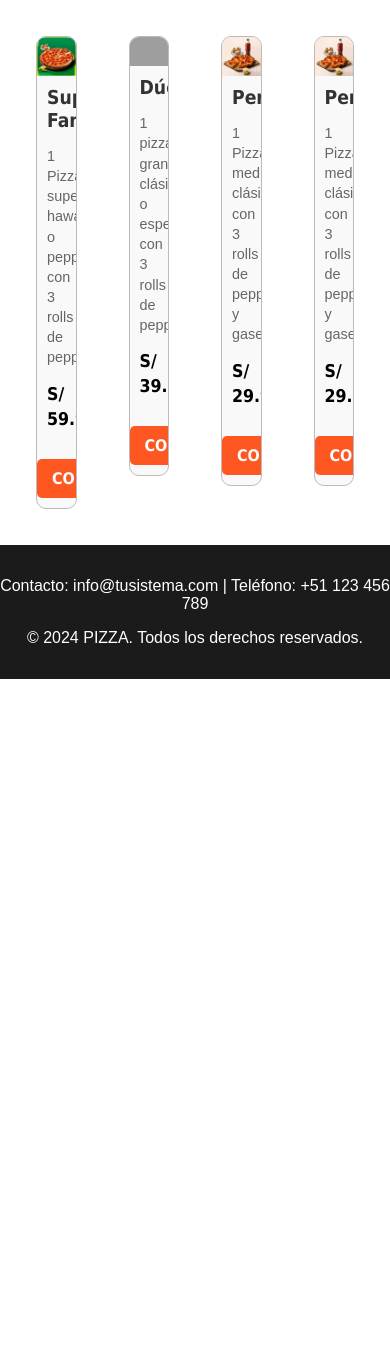
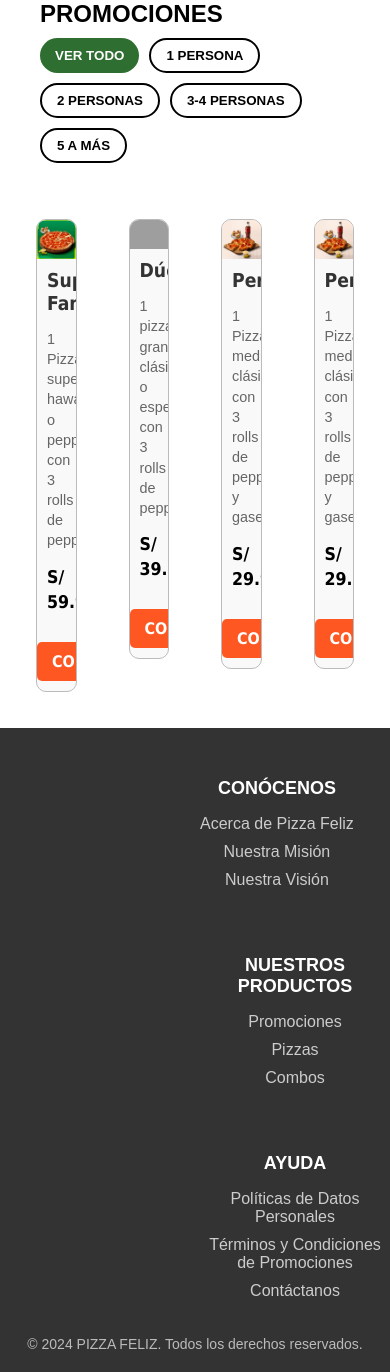
Before and after one commit to Gonzalo777ic/vanilla-front-python-flask-postgresql-delivery-pizza-app, a Flask app: page / in a window 390 px wide; the page is wider, and only the part inside the window is pictured. Shown: the part 136-1508 px from the top of that part. Before the commit the page ends 815 px from the top of that part, so only its background shows below. Run offline with Flask 3, Linux system fonts and the light colour scheme; grey boxes are pictures that could not be loaded.

Commit message:
domingo18

```diff
--- a/static/css/styles.css
+++ b/static/css/styles.css
@@ -29,7 +29,7 @@
 }
 
 nav a:hover {
-    color: red; /* Cambia el color al pasar el mouse */
+    color: rgb(232, 93, 29); /* Cambia el color al pasar el mouse */
     text-shadow: 1px 1px 2px #000; /* Añade un pequeño efecto de sombra */
 }
 
@@ -164,8 +164,122 @@
     }
 }
 
+.promotions-header {
+    text-align: left;
+    margin-bottom: 20px;
+    margin-left: 40px; /* Mueve el contenido a la derecha */
+}
 
+.promotions-header h1 {
+    font-size: 24px;
+    font-weight: bold;
+    margin: 0;
+    display: inline-block;
+    margin-right: 10px;
+}
 
+.promotions-header a {
+    color: green;
+    text-decoration: none;
+    font-weight: bold;
+}
+
+.promotions-filters {
+    display: flex;
+    gap: 10px;
+    margin-top: 10px;
+    flex-wrap: wrap; /* Ajusta para pantallas pequeñas */
+    margin-left: 0px; /* Mueve los filtros a la derecha */
+}
+
+.promotions-filters .filter {
+    padding: 8px 15px;
+    border: 2px solid black;
+    border-radius: 20px;
+    background-color: white;
+    font-weight: bold;
+    cursor: pointer;
+    transition: background-color 0.3s, color 0.3s; /* Animación suave para los cambios */
+}
+
+/* Cambia de color a verde y el texto a blanco cuando pasa el cursor */
+.promotions-filters .filter:hover {
+    background-color: green; /* Fondo verde */
+    color: white; /* Letra blanca */
+}
+
+.promotions-filters .filter.active {
+    background-color: #2e6e31;
+    color: white;
+    border: none;
+}
+
+.footer .col-md-6 {
+    text-align: left;
+    margin-bottom: 20px;
+    margin-left: 200px; /* Mueve el contenido a la derecha */
+}
+/* Estilo general del footer */
+.footer {
+    background-color: #333; /* Fondo oscuro */
+    color: #fff; /* Texto blanco */
+    padding: 20px 0;
+    font-family: Arial, sans-serif; /* Fuente predeterminada */
+}
+
+/* Estilo de los títulos del footer */
+.footer h5 {
+    font-size: 18px;
+    margin-bottom: 15px;
+    font-weight: bold;
+    text-transform: uppercase;
+}
+
+/* Estilo de las listas */
+.footer ul {
+    padding: 0;
+    list-style: none;
+}
+
+.footer ul a {
+    display: block; /* Asegura que cada enlace ocupe toda la línea */
+    color: #ccc; /* Color del enlace */
+    text-decoration: none; /* Sin subrayado */
+    margin-bottom: 8px;
+    transition: color 0.3s ease; /* Transición suave al pasar el mouse */
+}
+
+/* Efecto hover en enlaces */
+.footer ul a:hover {
+    color: #fff; /* Cambia a blanco cuando se pase el cursor */
+}
+
+/* Estilo de la sección inferior del footer */
+.footer .text-center p {
+    margin: 0;
+    font-size: 14px;
+    color: #bbb; /* Texto ligeramente más claro */
+}
+
+/* Asegura un buen diseño responsivo */
+.footer .row {
+    display: flex;
+    flex-wrap: wrap;
+}
+
+.footer .col-md-6 {
+    margin-bottom: 20px;
+}
+
+@media (max-width: 768px) {
+    .footer .col-md-6 {
+        text-align: center; /* Centra el contenido en pantallas pequeñas */
+    }
+
+    .footer ul a {
+        margin-bottom: 10px;
+    }
+}
 
 footer {
     background-color: #1c1b1b;
@@ -218,6 +332,11 @@
 }
 
 
+.noresultado {
+    display: flex;
+    flex-direction: column; /* Asegura que los elementos hijos estén uno debajo del otro */
+    gap: 20px; /* Añade espacio entre elementos */
+}
 
 .alert {
     margin-bottom: 20px; /* Añade margen inferior a la alerta para separarla */
@@ -242,6 +361,21 @@
     height: auto;
     margin-bottom: 15px;
 }
+.no-results p {
+    text-align: left;
+    margin-bottom: 20px;
+    margin-left: 360px; /* Mueve el contenido a la derecha */
+}
+
+.no-results ul {
+    text-align: left;
+    margin-bottom: 20px;
+    margin-left: 340px; /* Mueve el contenido a la derecha */
+}
+
+.no-results li {
+    margin-bottom: 20px;
+}
 
 .suggestions-list {
     list-style-type: disc;
@@ -257,4 +391,5 @@
     color: white;
     text-decoration: none;
     border-radius: 5px;
+    margin-bottom: 40px;
 }
--- a/templates/layout.html
+++ b/templates/layout.html
@@ -25,6 +25,17 @@
     </header>
     <main>
         <!-- Contenido principal del index -->
+        <section class="promotions-header">
+            <h1>PROMOCIONES</h1>
+            <div class="promotions-filters">
+                <button class="filter active">VER TODO</button>
+                <button class="filter">1 PERSONA</button>
+                <button class="filter">2 PERSONAS</button>
+                <button class="filter">3-4 PERSONAS</button>
+                <button class="filter">5 A MÁS</button>
+            </div>
+        </section>
+
         <section class="promotions">
             <div class="promotion">
                 <img src="{{ url_for('static', filename='images/superfamiliar.webp') }}" alt="Pizza 1">
@@ -57,16 +68,37 @@
         </section>
 
     </main>
-    <footer class="bg-dark text-light py-4">
-        <div class="container text-center">
-            <p>
-                Contacto:
-                <a href="mailto:info@tusistema.com" class="text-white text-decoration-none">
-                    info@tusistema.com
-                </a>
-                | Teléfono: +51 123 456 789
-            </p>
-            <p class="mb-0">&copy; 2024 PIZZA. Todos los derechos reservados.</p>
+    <footer class="footer bg-dark text-light py-4">
+        <div class="container">
+            <div class="row">
+                <div class="col-md-6">
+                    <h5>Conócenos</h5>
+                    <ul class="list-unstyled">
+                        <a href="#" class="text-white">Acerca de Pizza Feliz</a></li>
+                        <a href="#" class="text-white">Nuestra Misión</a>
+                        <a href="#" class="text-white">Nuestra Visión</a>
+                    </ul>
+                </div>
+                <div class="col-md-6">
+                    <h5>Nuestros Productos</h5>
+                    <ul class="list-unstyled">
+                        <a href="#" class="text-white">Promociones</a>
+                        <a href="#" class="text-white">Pizzas</a>
+                        <a href="#" class="text-white">Combos</a>
+                    </ul>
+                </div>
+                <div class="col-md-6">
+                    <h5>Ayuda</h5>
+                    <ul class="list-unstyled">
+                        <a href="#" class="text-white">Políticas de Datos Personales</a>
+                        <a href="#" class="text-white">Términos y Condiciones de Promociones</a>
+                        <a href="#" class="text-white">Contáctanos</a>
+                    </ul>
+                </div>
+            </div>
+            <div class="text-center mt-3">
+                <p class="mb-0">&copy; 2024 PIZZA FELIZ. Todos los derechos reservados.</p>
+            </div>
         </div>
     </footer>
 </body>
--- a/templates/search.html
+++ b/templates/search.html
@@ -44,7 +44,7 @@
 
                 <!-- Detalles adicionales de resultados no encontrados -->
                 <div class="no-results">
-                    <img src="{{ url_for('static', filename='images/search-empty.png') }}" alt="Sin resultados" class="no-results-image">
+                    <img src="{{ url_for('static', filename='images/noresultado.png') }}" alt="Sin resultados" class="no-results-image">
                     <h2>NO SE HAN ENCONTRADO RESULTADOS</h2>
                     <p class="suggestions-title">Sugerencia de búsqueda</p>
                     <ul class="suggestions-list">
```
Also changed, not shown: static/images/noresultado.png (added).
